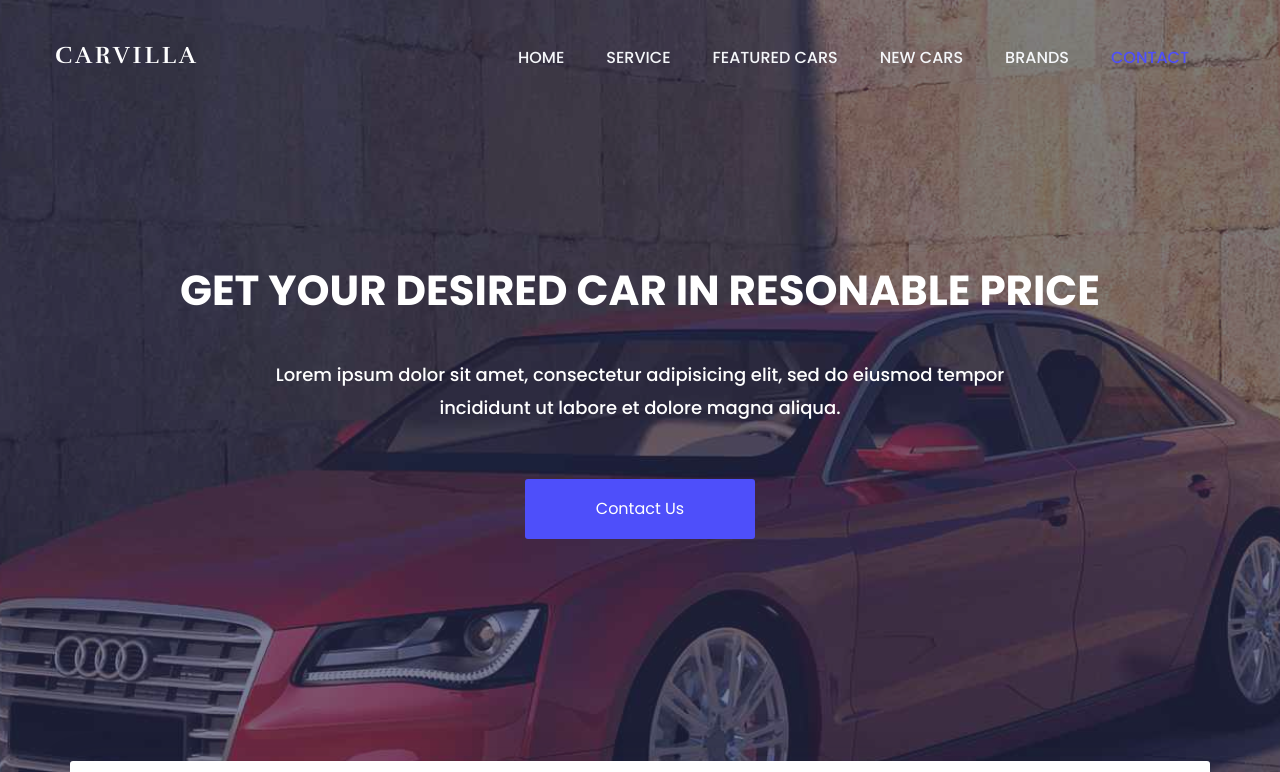
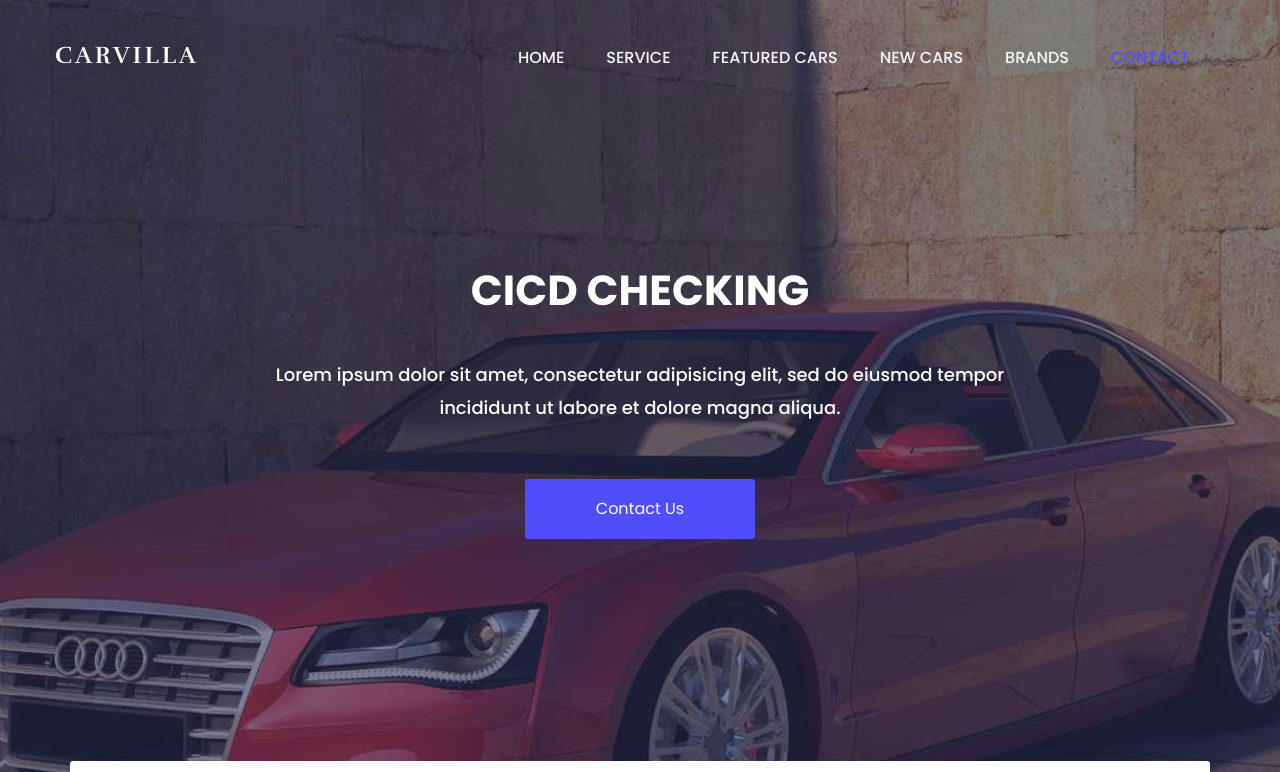
Before and after one commit to upiupiup/CI-CD-pipeline, a plain HTML site: page index.html in a window 1280 px wide. Shown: the top 772 px of the page. Drawn offline with nearby package versions, Linux system fonts and the light colour scheme.

Commit message:
fix: add new website desc

```diff
--- a/index.html
+++ b/index.html
@@ -105,7 +105,7 @@
 
 			<div class="container">
 				<div class="welcome-hero-txt">
-					<h2>get your desired car in resonable price</h2>
+					<h2>CICD CHECKING</h2>
 					<p>
 						Lorem ipsum dolor sit amet, consectetur adipisicing elit, sed do eiusmod tempor incididunt ut labore et dolore   magna aliqua.
 					</p>
```
